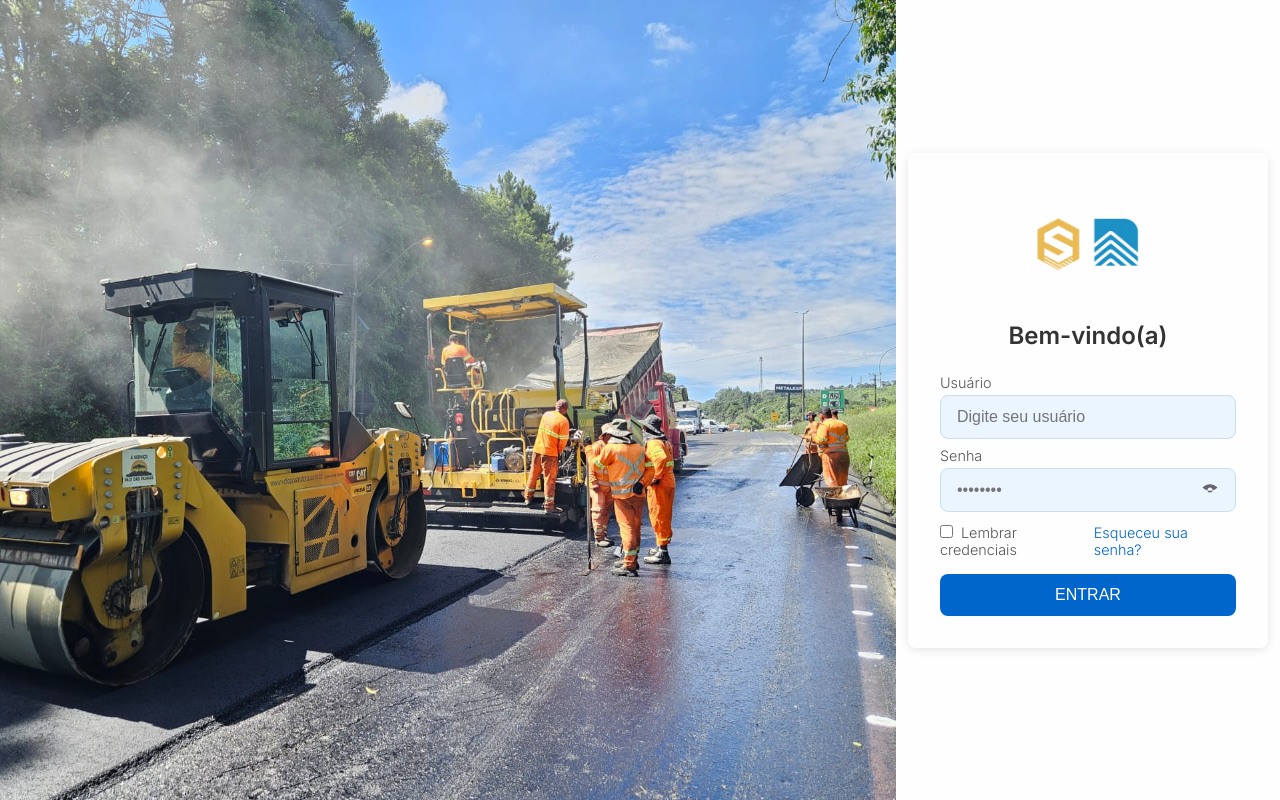
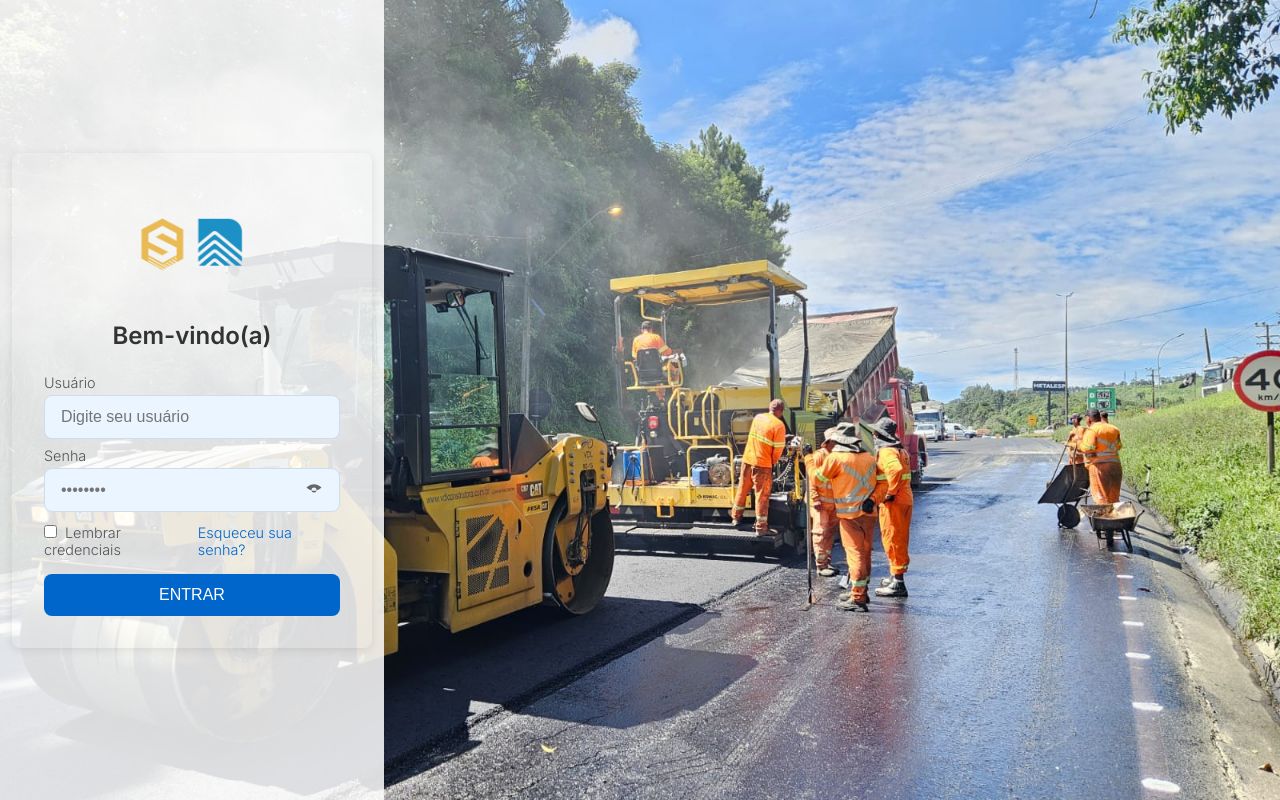
Before and after one commit to Suchmanouski/SistemaV1, a React (Create React App) app: page / in a window 1280 px wide. Built offline with nearby package versions, Linux system fonts and the light colour scheme.

Commit message:
Refatora Login: novo layout, email e lembrar credenciais

```diff
--- a/src/Paginas/00 - Login/Login.css
+++ b/src/Paginas/00 - Login/Login.css
@@ -3,23 +3,19 @@
   position: relative;
   width: 100%;
   height: 100vh;
-  display: flex;
   overflow: hidden;
 }
 
-/* slider 70% */
+/* slider full-screen */
 .login-bg {
-  /* mantém 70% do espaço */
-  flex: 7;
-  position: relative;
+  position: absolute;
+  inset: 0;        /* top/right/bottom/left = 0 */
   z-index: 0;
   overflow: hidden;
 }
-
-/* cada imagem do slider cobre todo o .login-bg */
 .login-bg__img {
   position: absolute;
-  inset: 0;          /* top/right/bottom/left = 0 */
+  inset: 0;
   width: 100%;
   height: 100%;
   object-fit: cover;
@@ -30,16 +26,18 @@
   opacity: 1;
 }
 
-/* painel branco 30% */
+/* painel de login 30% */
 .login-panel {
-  /* fixa 30% do espaço */
-  flex: 0 0 30%;
-  position: relative;
+  position: absolute;
+  top: 0;
+  bottom: 0;
+  left: 0;               /* troque para right: 0 se quiser painel à direita */
+  width: 30%;
   z-index: 1;
   display: flex;
   align-items: center;
   justify-content: center;
-  background: rgba(255, 255, 255, 0.8);
+  background: rgba(255, 255, 255, 0.85);
 }
 
 /* form centralizado e limitado */
@@ -52,7 +50,7 @@
   box-shadow: 0 2px 10px rgba(0, 0, 0, 0.1);
 }
 
-/* logo maior */
+/* logo */
 .login-logo {
   display: block;
   margin: 0 auto 1rem;
```
